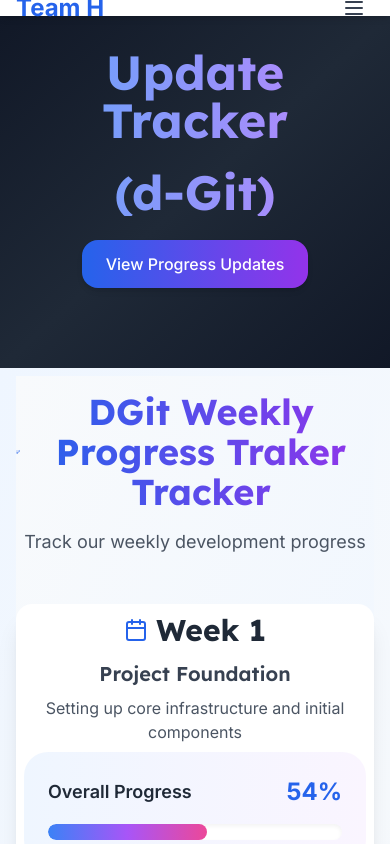
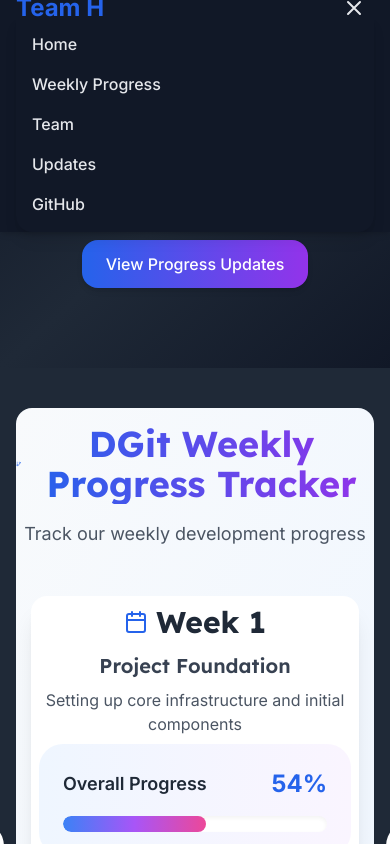
Before and after one commit to mohitmehta60/TeamH_Update_Tracker, a React (Vite) app: page / in a window 390 px wide. Both pictures are taken after a click on the button 354 px from the left and 8 px from the top of the page. Shown: the top 844 px of the page. Built offline with nearby package versions, Linux system fonts and the light colour scheme.

Commit message:
Improve more UI and change the color needed

```diff
--- a/src/App.jsx
+++ b/src/App.jsx
@@ -59,7 +59,7 @@ function App() {
         <ProjectOverview />
         <section
           id="weekly-progress"
-          className="py-8 bg-gradient-to-br from-blue-50 to-slate-50"
+          className="pt-10 pb-2 bg-gradient-to-br from-gray-800 via-gray-800 to-gray-800"
         >
           <div className="container mx-auto px-4">
             <motion.div
@@ -71,9 +71,10 @@ function App() {
             <WeeklyProgressTracker />
           </div>
         </section>
+
         <section
           id="team"
-          className="py-20 bg-gradient-to-br from-gray-900 via-gray-800 to-gray-900"
+          className="py-10 bg-gradient-to-br from-gray-800 via-gray-800 to-gray-800"
         >
           <div className="container mx-auto px-4">
             <motion.div
@@ -82,7 +83,10 @@ function App() {
               transition={{ duration: 0.6 }}
               viewport={{ once: true }}
             >
-              <h2 className="text-4xl font-bold mb-12 text-center gradient-text">
+              <h2
+                className="text-4xl font-bold mb-2 text-center gradient-text"
+                style={{ fontSize: "4rem", lineHeight: "8rem" }}
+              >
                 Our Team
               </h2>
             </motion.div>
--- a/src/components/Footer.jsx
+++ b/src/components/Footer.jsx
@@ -48,6 +48,12 @@ const Footer = () => {
                 nakullsaini07@gmail.com
               </a>
             </div>
+            <div className="flex items-center space-x-2 mb-2">
+              <FaEnvelope className="text-gray-400" />
+              <a href="mailto:g.mehta1971@gmail.com" className="text-gray-400 hover:text-white transition-colors">
+                g.mehta1971@gmail.com
+              </a>
+            </div>
           </motion.div>
 
           <motion.div variants={itemVariants}>
--- a/src/components/Header.jsx
+++ b/src/components/Header.jsx
@@ -1,9 +1,13 @@
+import { useState } from "react";
 import { motion } from "framer-motion";
 
 const Header = () => {
+  const [menuOpen, setMenuOpen] = useState(false);
+
   // Generalized scroll handler
   const handleNavClick = (e, sectionId) => {
     e.preventDefault();
+    setMenuOpen(false); // Close mobile menu on click
     if (sectionId === "home") {
       window.scrollTo({ top: 0, behavior: "smooth" });
     } else {
@@ -32,7 +36,7 @@ const Header = () => {
 
   return (
     <motion.header
-      className="fixed top-0 left-0 right-0 z-50 bg-white shadow-md transition-all duration-300"
+      className="fixed top-0 left-0 right-0 z-50 bg-gray-900 shadow-md transition-all duration-300"
       initial={{ y: -100 }}
       animate={{ y: 0 }}
       transition={{ duration: 0.5 }}
@@ -52,13 +56,14 @@ const Header = () => {
             </a>
           </motion.div>
 
+          {/* Desktop Nav */}
           <nav className="hidden md:flex space-x-8">
             {navLinks.map((link, index) => (
               <motion.a
                 key={link.name}
                 href={link.href}
                 onClick={link.onClick}
-                className="text-sm font-medium transition-colors text-gray-700 hover:text-primary-600"
+                className="text-sm font-medium transition-colors text-gray-200 hover:text-primary-400"
                 initial={{ opacity: 0 }}
                 animate={{ opacity: 1 }}
                 transition={{ delay: 0.2 + index * 0.1 }}
@@ -72,8 +77,13 @@ const Header = () => {
             ))}
           </nav>
 
+          {/* Mobile Hamburger */}
           <div className="md:hidden">
-            <button className="p-2 focus:outline-none text-gray-700">
+            <button
+              className="p-2 focus:outline-none text-gray-200"
+              onClick={() => setMenuOpen((prev) => !prev)}
+              aria-label="Toggle menu"
+            >
               <svg
                 xmlns="http://www.w3.org/2000/svg"
                 className="h-6 w-6"
@@ -85,12 +95,35 @@ const Header = () => {
                   strokeLinecap="round"
                   strokeLinejoin="round"
                   strokeWidth={2}
-                  d="M4 6h16M4 12h16M4 18h16"
+                  d={menuOpen ? "M6 18L18 6M6 6l12 12" : "M4 6h16M4 12h16M4 18h16"}
                 />
               </svg>
             </button>
           </div>
         </div>
+
+        {/* Mobile Nav */}
+        {menuOpen && (
+          <motion.nav
+            className="md:hidden flex flex-col bg-gray-900 rounded-b-lg shadow-lg px-4 py-4 space-y-4"
+            initial={{ opacity: 0, y: -20 }}
+            animate={{ opacity: 1, y: 0 }}
+            transition={{ duration: 0.2 }}
+          >
+            {navLinks.map((link) => (
+              <a
+                key={link.name}
+                href={link.href}
+                onClick={link.onClick}
+                className="text-base font-medium text-gray-200 hover:text-primary-400 transition-colors"
+                target={link.name === "GitHub" ? "_blank" : undefined}
+                rel={link.name === "GitHub" ? "noopener noreferrer" : undefined}
+              >
+                {link.name}
+              </a>
+            ))}
+          </motion.nav>
+        )}
       </div>
     </motion.header>
   );
--- a/src/components/WeeklyProgressTracker.jsx
+++ b/src/components/WeeklyProgressTracker.jsx
@@ -100,7 +100,10 @@ const WeeklyProgressTracker = () => {
 	const currentData = weeklyData[currentWeek];
 
 	return (
-    <div className="w-full px-0 py-16 bg-gradient-to-br from-slate-50 to-blue-50 pb-[15px]">
+		<div
+			id="weekly-progress"
+			className="w-full px-0 py-16 bg-gradient-to-br from-slate-50 to-blue-50 pb-5 rounded-2xl"
+		>
 			<div className="text-center mb-12">
 				<motion.div
 					initial={{ opacity: 0, y: -20 }}
@@ -110,7 +113,7 @@ const WeeklyProgressTracker = () => {
 					<div className="flex items-center justify-center gap-2 mb-4">
 						<GitBranch className="w-8 h-8 text-blue-600" />
 						<h2 className="text-4xl font-bold bg-gradient-to-r from-blue-600 to-purple-600 bg-clip-text text-transparent">
-              DGit Weekly Progress Traker Tracker
+							DGit Weekly Progress Tracker
 						</h2>
 					</div>
 					<p className="text-gray-600 text-lg">
@@ -149,7 +152,7 @@ const WeeklyProgressTracker = () => {
 					/>
 				</button>
 				{/* Progress Card */}
-        <div className="bg-white rounded-2xl shadow-xl overflow-hidden min-h-[500px]">
+				<div className="bg-white rounded-2xl shadow-xl overflow-hidden min-h-[500px] mx-[15px] mb-0">
 					<AnimatePresence mode="wait">
 						<motion.div
 							key={currentWeek}
@@ -210,21 +213,6 @@ const WeeklyProgressTracker = () => {
 						</motion.div>
 					</AnimatePresence>
 				</div>
-
-        {/* Week Indicators */}
-        <div className="flex justify-center mt-8 space-x-2">
-          {weeklyData.map((_, index) => (
-            <button
-              key={index}
-              onClick={() => setCurrentWeek(index)}
-              className={`w-3 h-3 rounded-full transition-all duration-200 ${
-                index === currentWeek
-                  ? "bg-blue-600 scale-125"
-                  : "bg-gray-300 hover:bg-gray-400"
-              }`}
-            />
-          ))}
-        </div>
 			</div>
 		</div>
 	);
```
Lines whose indentation alone changed are shown as unchanged.
